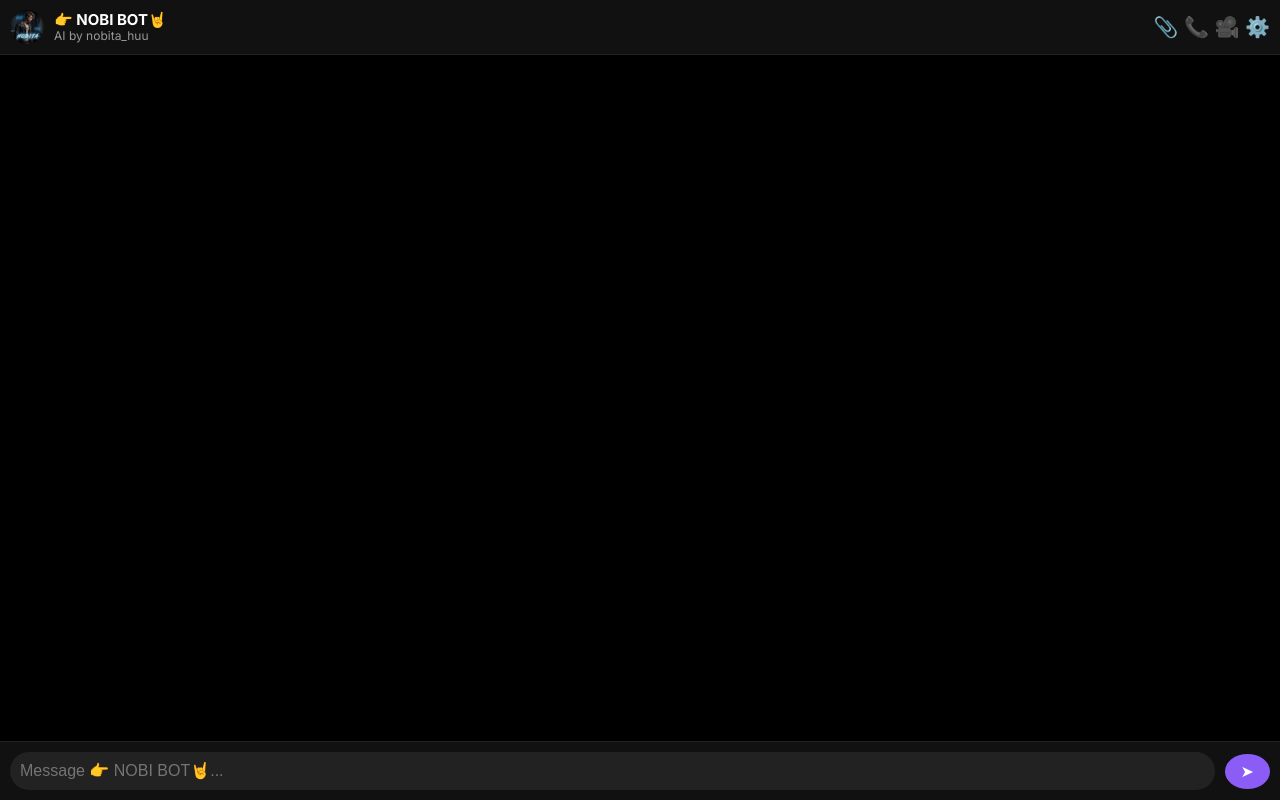
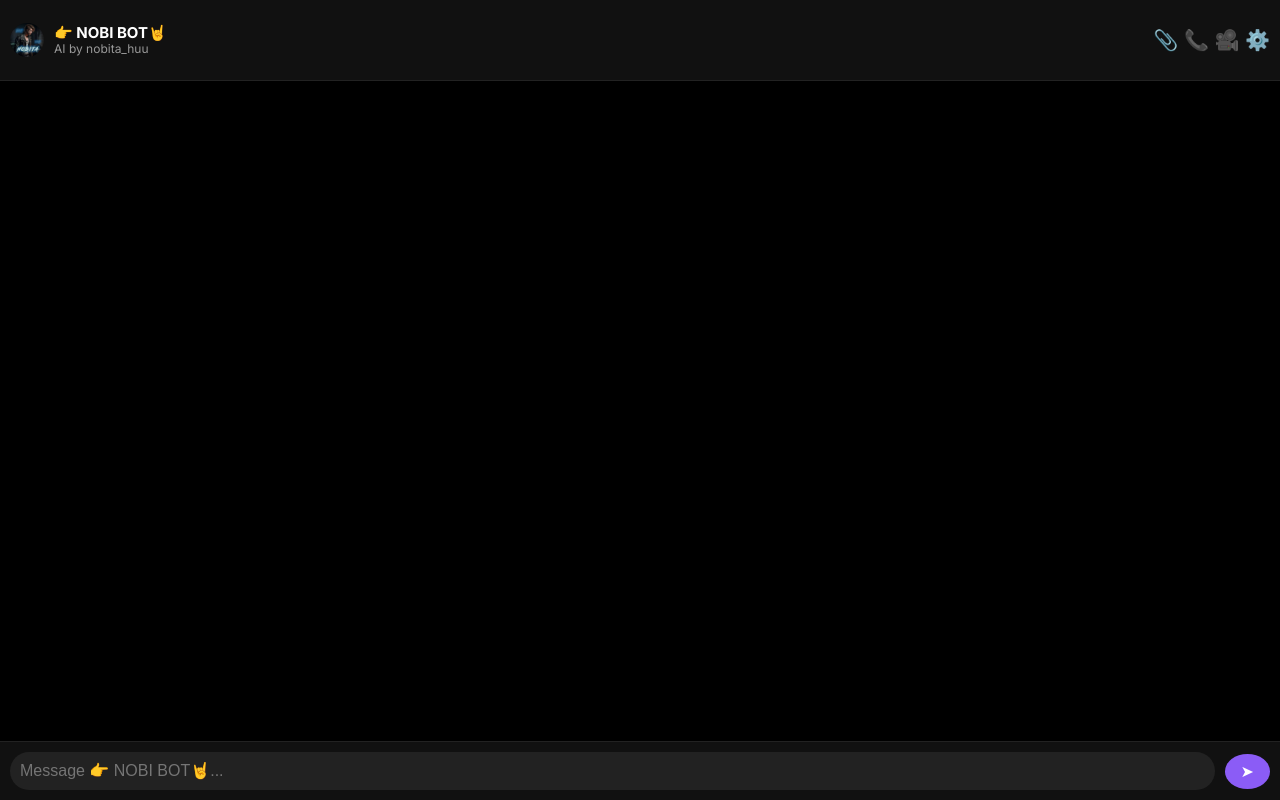
Before and after one commit to dontchange365/nobibot, a website: page public/index.html in a window 1280 px wide. Drawn offline with Linux system fonts and the light colour scheme.

Commit message:
Update index.html

```diff
--- a/public/index.html
+++ b/public/index.html
@@ -6,6 +6,15 @@
   <meta name="viewport" content="width=device-width, initial-scale=1.0">
   <link href="https://fonts.googleapis.com/css2?family=Inter:wght@400;700&display=swap" rel="stylesheet">
   <style>
+    :root {
+    --vh: 100%;
+  }
+
+  html, body {
+    height: 100%;
+    overscroll-behavior-y: none;
+  }
+
   body {
     margin: 0;
     background: #000;
@@ -13,7 +22,7 @@
     color: #fff;
     display: flex;
     flex-direction: column;
-      height: 100vh;
+    height: var(--vh); /* ✅ custom vh unit */
     overflow: hidden;
   }
 
@@ -25,6 +34,12 @@
   align-items: center;
   justify-content: space-between;
   border-bottom: 1px solid #222;
+  position: fixed;          /* ✅ fixed header */
+  top: 0;
+  left: 0;
+  right: 0;
+  z-index: 1000;
+  height: 60px;
 }
 
     .topbar-left {
@@ -65,7 +80,7 @@
     #chat-container {
   flex: 1;
   overflow-y: auto;
-      padding: 10px 15px;
+  padding: 70px 15px 10px; /* ✅ top padding = header height + gap */
   display: flex;
   flex-direction: column;
 }
```
Lines whose indentation alone changed are shown as unchanged.
